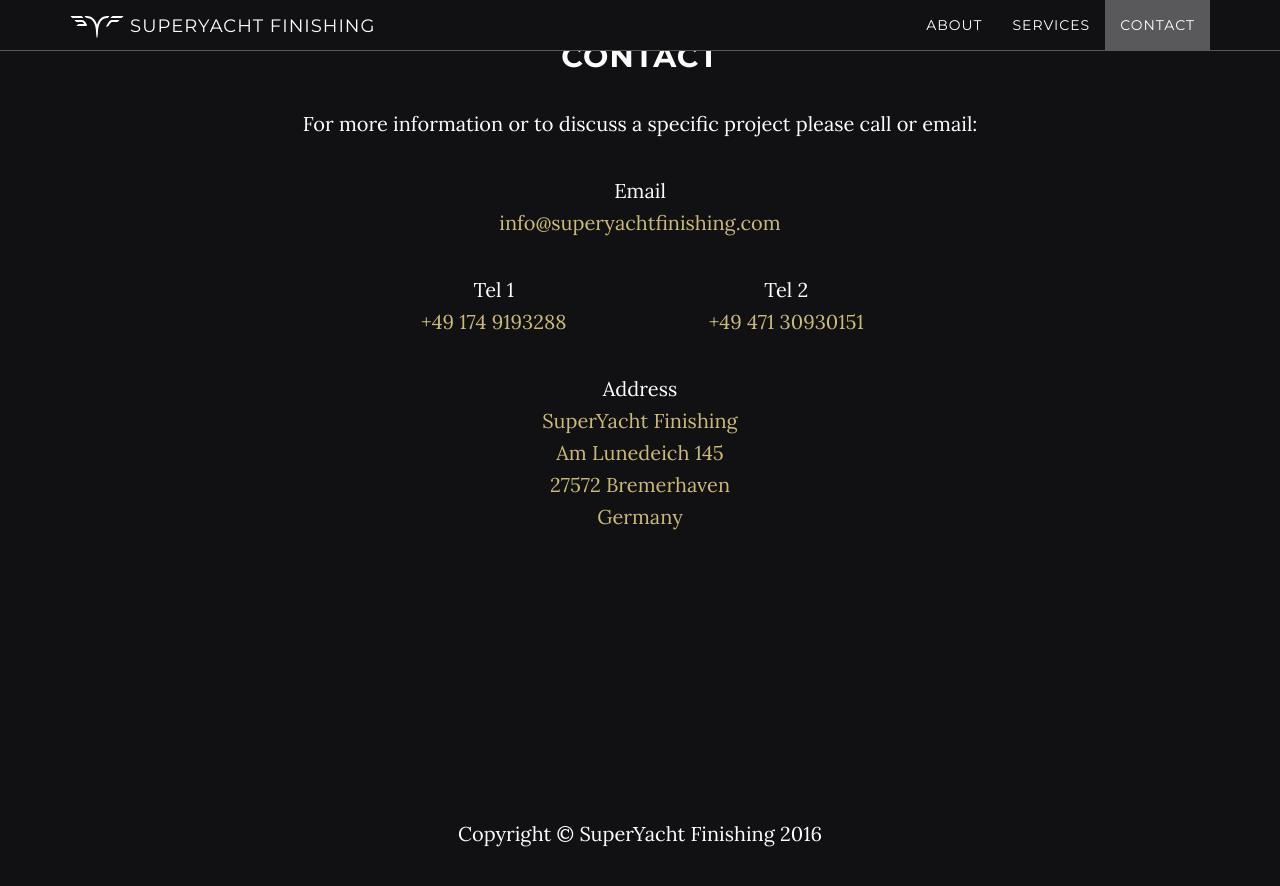
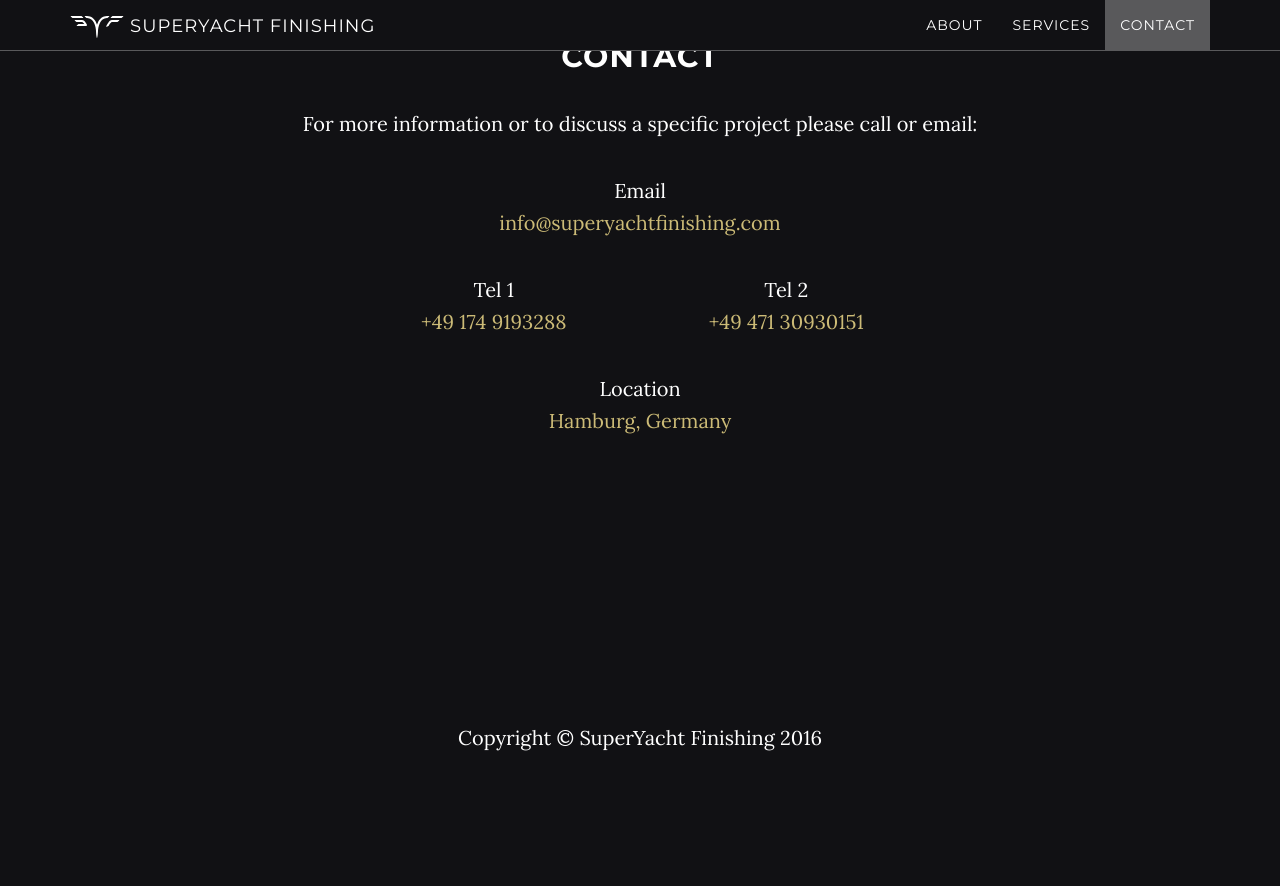
Before and after one commit to superyachtfinishing/superyachtfinishing.github.io, a Jekyll site: the page built from index.html, in a window 1280 px wide and 900 px high, scrolled down 3095 px. Shown: the top 886 px of the window. Built offline with Jekyll 4.4.1, drawn with Linux system fonts in a browser that asks for light colours; after the commit the page ends 3899 px from its top, so only the background shows below that.

Commit message:
Address changed to location

```diff
--- a/_includes/contact.html
+++ b/_includes/contact.html
@@ -31,12 +31,9 @@
                 <div id="address" class="row">
                     <div class="col-lg-4 col-lg-offset-4">
                         <p>
-                            Address<br>
+                            Location<br>
                             <span class="highlight">
-                                SuperYacht Finishing<br>
-                                Am Lunedeich 145<br>
-                                27572 Bremerhaven<br>
-                                Germany
+                                Hamburg, Germany
                             </span>
                         </p>
                     </div>
```
